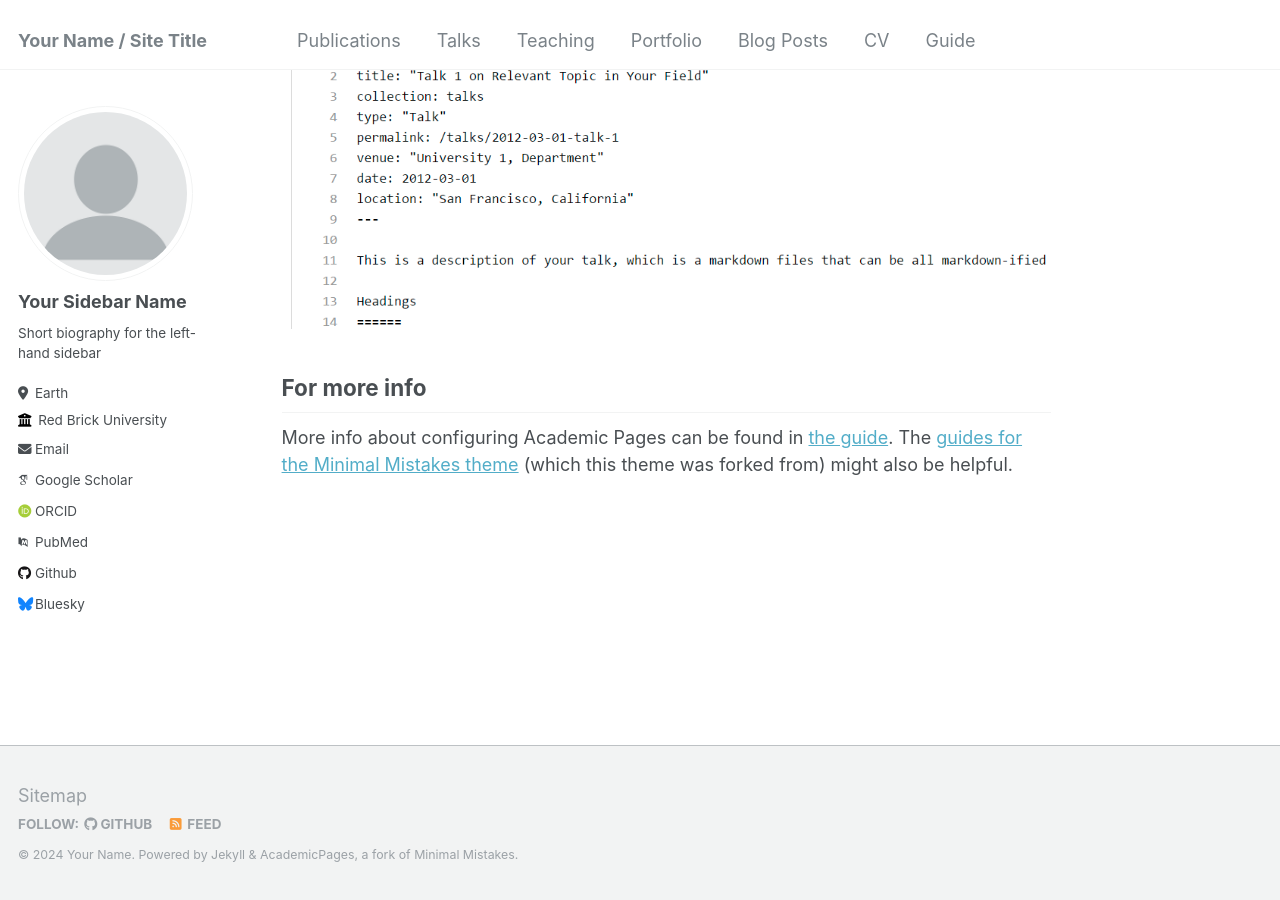
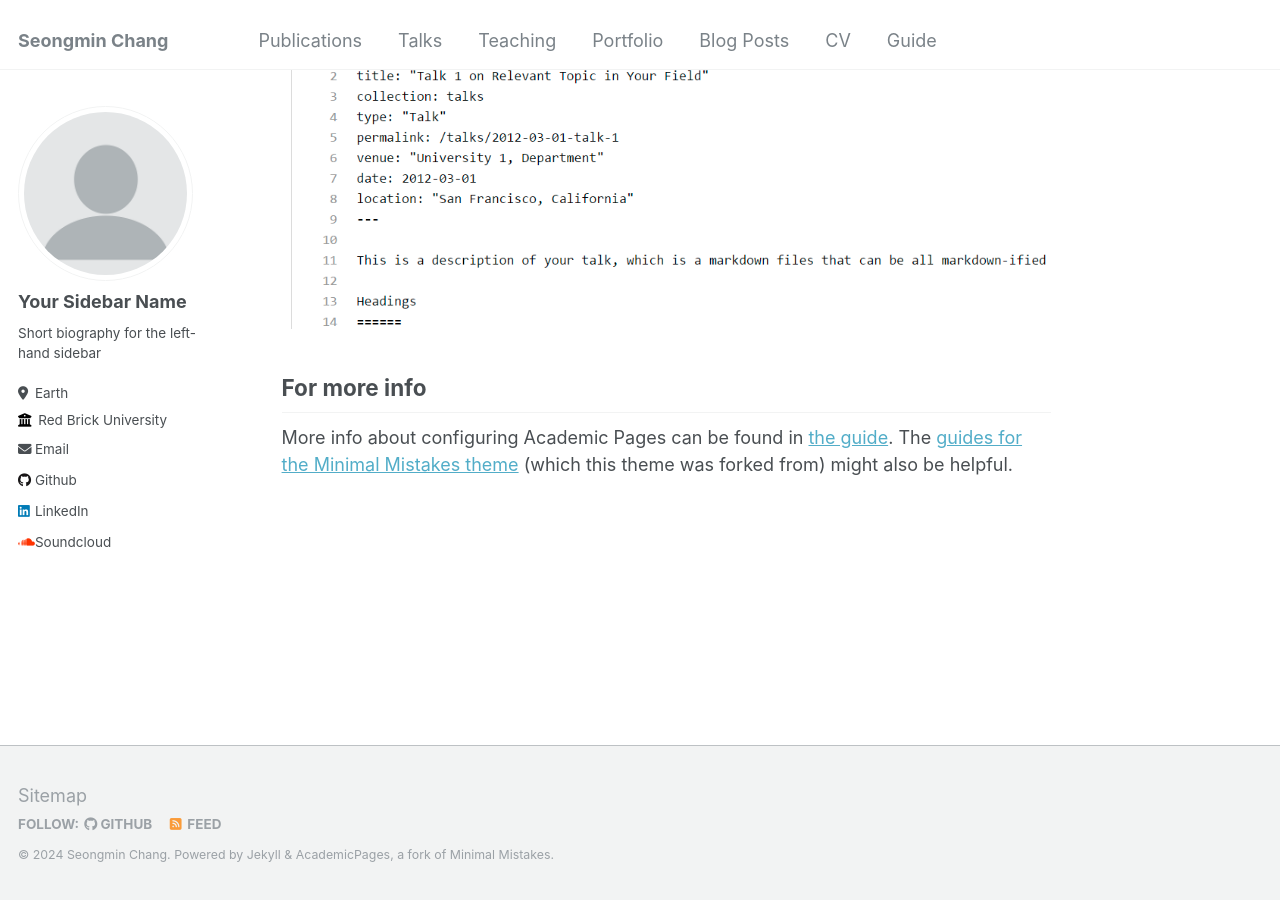
Before and after one commit to takeachangs/takeachangs.github.io, a Jekyll site: the page built from _pages/about.md, in a window 1280 px wide and 900 px high, scrolled down 2660 px. Built offline with Jekyll 4.4.1, drawn with Linux system fonts in a browser that asks for light colours; some web fonts are replaced; some of the changed lines change nothing that is shown.

Commit message:
Update _config.yml

```diff
--- a/_config.yml
+++ b/_config.yml
@@ -8,13 +8,13 @@
 
 # Basic Site Settings
 locale                   : "en-US"
-title                    : "Your Name / Site Title"
+title                    : "Seongmin Chang"
 title_separator          : "-"
-name                     : &name "Your Name"
-description              : &description "personal description"
-url                      : https://academicpages.github.io # the base hostname & protocol for your site e.g. "https://mmistakes.github.io"
+name                     : &name "Seongmin Chang"
+description              : &description "Applied Mathematics Student at UofT"
+url                      : https://takeachangs.github.io # the base hostname & protocol for your site e.g. "https://mmistakes.github.io"
 baseurl                  : "" # the subpath of your site, e.g. "/blog"
-repository               : "academicpages/academicpages.github.io"
+repository               : "takeachangs/takeachangs.github.io"
 
 # Site Author - The following control what appear as part of the author content on the side bar.
 #               If a field is blank the icon and link will not appear, otherwise it will be shown.
@@ -23,7 +23,7 @@ author:
   # Biographic information
   avatar           : "profile.png"
   name             : "Your Sidebar Name"
-  pronouns         : # example: "she/her"
+  pronouns         : # example: "he/him"
   bio              : "Short biography for the left-hand sidebar"
   location         : "Earth"
   employer         : "Red Brick University"
@@ -32,23 +32,23 @@ author:
 
   # Academic websites
   arxiv            : # URL - Update with the correct link to your profile
-  googlescholar    : "https://scholar.google.com/citations?user=PS_CX0AAAAAJ"
+  googlescholar    : # "https://scholar.google.com/citations?user=PS_CX0AAAAAJ"
   impactstory      : # URL
-  orcid            : "http://orcid.org/yourorcidurl"
+  orcid            : # "http://orcid.org/yourorcidurl"
   semantic         : # URL
-  pubmed           : "https://www.ncbi.nlm.nih.gov/pubmed/?term=john+snow"
+  pubmed           : # "https://www.ncbi.nlm.nih.gov/pubmed/?term=john+snow"
   researchgate     : # URL
 
   # Repositories and software development
   bitbucket        : # Username - Update with your username on the site
   codepen          : # Username
   dribbble         : # Username
-  github           : "academicpages"
+  github           : "takeachangs"
   kaggle           : # Username
   stackoverflow    : # User number or user number and name (i.e., use "1" or "1/jeff-atwood")
 
   # Social media
-  bluesky          : "bsky.app" # Replace this with you Bluesky username
+  bluesky          : # "bsky.app" # Replace this with you Bluesky username
   facebook         : # Username
   flickr           : # Username
   foursquare       : # Username
@@ -57,11 +57,11 @@ author:
   keybase          : # Username
   instagram        : # Username
   lastfm           : # Username
-  linkedin         : # Username
+  linkedin         : "seongminc"
   mastodon         : # URL
   medium           : # URL
   pinterest        : # Username
-  soundcloud       : # Username
+  soundcloud       : "seongmin19"
   steam            : # Username
   telegram         : # URL
   tumblr           : # Username
```
